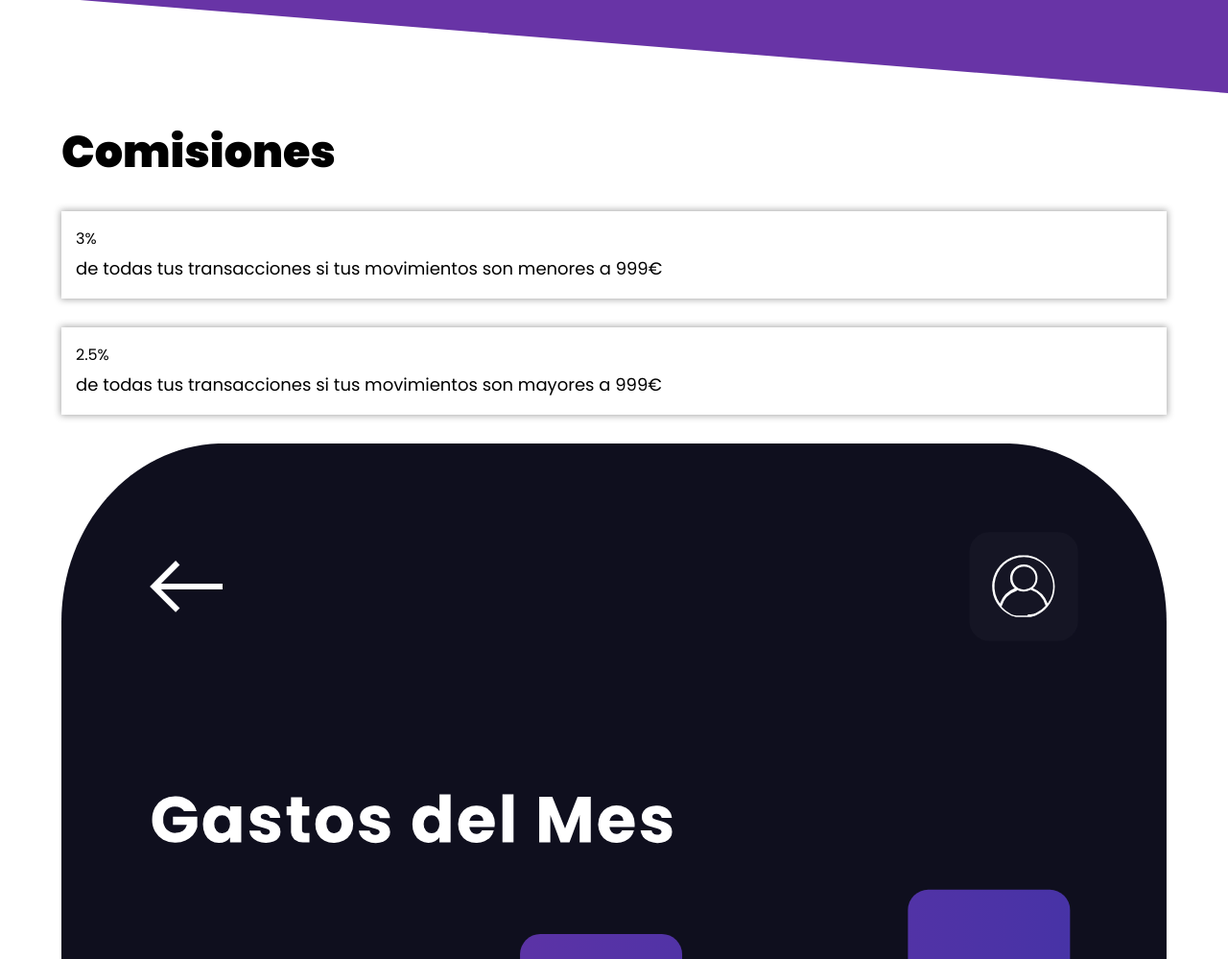
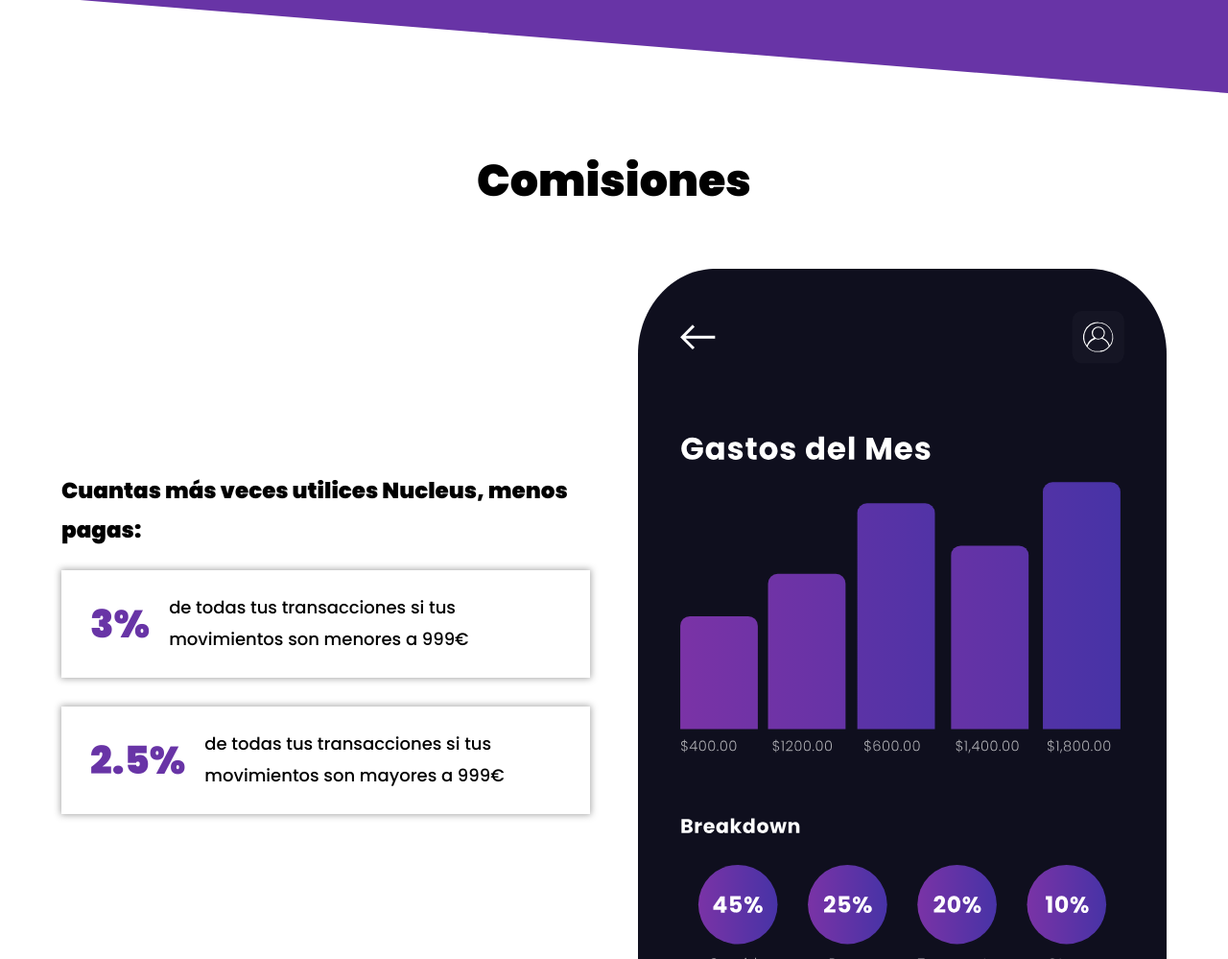
Before and after one commit to ErikaPalma/Nucleus-ewallet, a plain HTML site: page index.html in a window 1280 px wide. Shown: the part 2845-3844 px from the top of the page at 96% size. Drawn offline with Linux system fonts and the light colour scheme.

Commit message:
Comisiones

```diff
--- a/css/styles.css
+++ b/css/styles.css
@@ -255,3 +255,61 @@
 .caracteristicas__contenido .tarjeta{
   box-shadow: none;
 }
+
+/*Comisiones*/
+
+.comisiones h2{
+  text-align: center;
+  margin: 5rem 0;
+}
+
+.comisiones__heading{
+  font-size: 2.3rem;
+  text-align: center;
+}
+
+@media (min-width: 768px){
+  .comisiones__heading{
+    text-align: left;
+  }
+}
+
+.comisiones__contenido p{
+  font-weight: 500;
+}
+
+@media (min-width: 768px){
+  .comisiones__contenido{
+    display: grid;
+    grid-template-columns: repeat(2, 1fr);
+    gap: 5rem;
+    align-items: flex-end;
+  }
+}
+
+@media (min-width: 998px){
+  .comisiones__contenido{
+    align-items: center;
+  }
+}
+
+.tarjeta{
+  display: flex;
+  flex-direction: column;
+  align-items: center;
+  gap: 2rem;
+  padding: 2rem 3rem;
+}
+
+@media (min-width: 768px){
+  .tarjeta{
+    flex-direction: row;
+  }
+
+}
+
+.tarjeta__porcentaje{
+  font-weight: 900;
+  color: var(--primario);
+  font-size: 4rem;
+}
--- a/index.html
+++ b/index.html
@@ -93,6 +93,7 @@
     <div class="comisiones__contenido">
 
         <div class="tarjetas">
+            <h3 class="comisiones__heading">Cuantas más veces utilices Nucleus, menos pagas:</h3>
             <div class="tarjeta">
                 <span class="tarjeta__porcentaje">3%</span>
                 <p class="tarjeta__texto">de todas tus transacciones si tus movimientos son menores a 999€</p>
```
